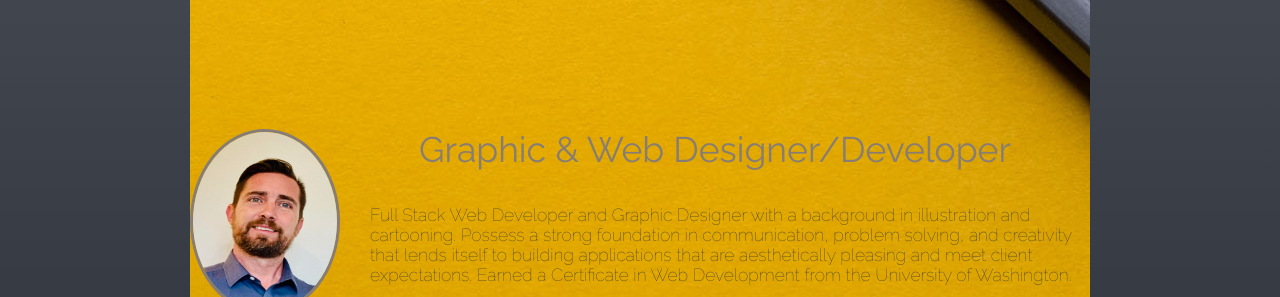
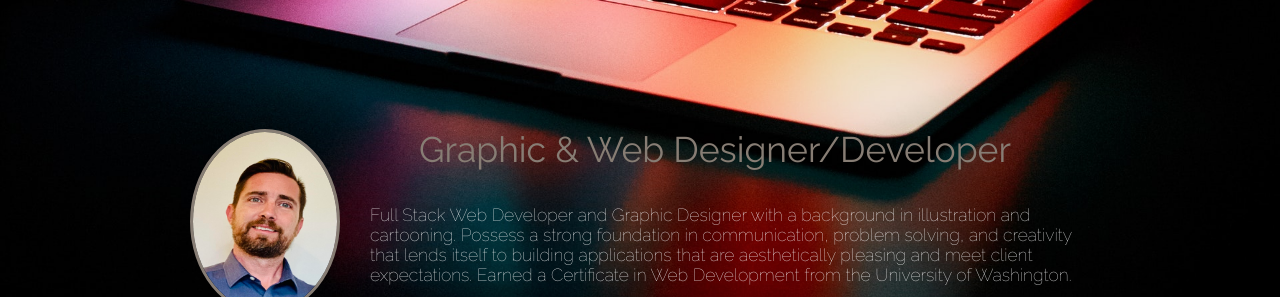
Before and after one commit to ScottDancer/css-portfolio, a plain HTML site: page resume-index.html in a window 1280 px wide. Shown: the part 830-1127 px from the top of the page. Drawn offline with Linux system fonts and the light colour scheme; a web font is replaced by a local one.

Commit message:
added new hero and introduced new color pallet to hero section

```diff
--- a/resume-index.html
+++ b/resume-index.html
@@ -15,8 +15,8 @@
     <main>
       <!-- ***********************  ABOUT / PROFILE  *********************** -->
 
-    <header>
-      <div class="content-wrap hero">
+    <header class="hero">
+      <div class="content-wrap">
           <h1>Scott Patrick Dancer</h1>
           <h4><q>The dreamers are the saviors of the wolrd.</q><cite>- James Allen</cite></h4>
           <div class="bottom-hero">
--- a/styles.css
+++ b/styles.css
@@ -84,11 +84,11 @@ h3 ~ p {
 /* Pofile
 ---------------------------------------------------- */
 .hero {
-  color:#2D323B;
+  color:#BBC2CC;
   background-color: hsl(219, 37.2%, 94.1%);
-  background-image: url(../images/pencils.jpg);
+  background-image: url(../images/hero-comp.jpg);
   background-size: cover;
-  background-position: top right;
+  background-position: center center;
   padding-bottom: 100px;
 }
 
@@ -120,10 +120,15 @@ header {
   font-weight: 200;
 
 }
-/*
+
 .bottom-hero {
-  background-color: black;
-} */
+  color: #CCC5BB;
+  /* background-color: black; */
+  margin-bottom: 0;
+}
+.bottom-hero p {
+  color: #F8F9FA
+}
 
 
 
```
